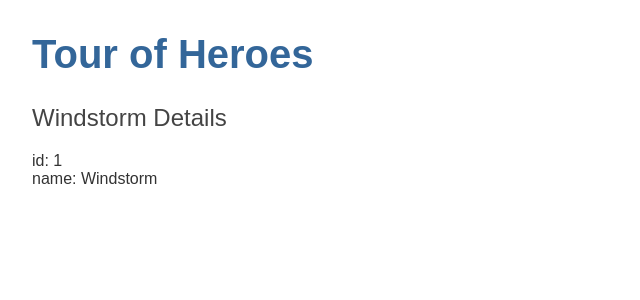
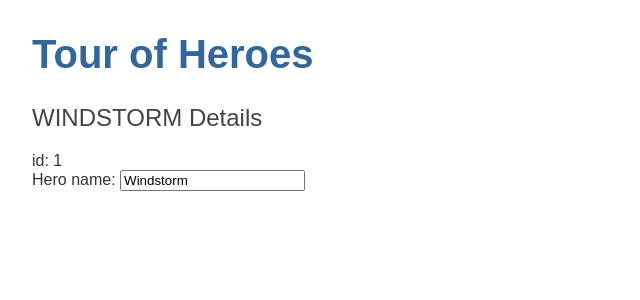
Before and after one commit to jefffock/angular-tour-of-heroes, an Angular app: page / in a window 1280 px wide. Shown: the top 300 px of the page, without its empty margins (0-640 px from the left). Built offline with nearby package versions, Linux system fonts and the light colour scheme.

Commit message:
Added 2-way data binding to change heroes name

```diff
--- a/src/app/app.module.ts
+++ b/src/app/app.module.ts
@@ -1,9 +1,9 @@
 import { NgModule } from '@angular/core';
 import { BrowserModule } from '@angular/platform-browser';
-
 import { AppRoutingModule } from './app-routing.module';
 import { AppComponent } from './app.component';
 import { HeroesComponent } from './heroes/heroes.component';
+import { FormsModule } from '@angular/forms';
 
 @NgModule({
   declarations: [
@@ -12,7 +12,8 @@ import { HeroesComponent } from './heroes/heroes.component';
   ],
   imports: [
     BrowserModule,
-    AppRoutingModule
+    AppRoutingModule,
+    FormsModule,
   ],
   providers: [],
   bootstrap: [AppComponent]
--- a/src/app/heroes/heroes.component.html
+++ b/src/app/heroes/heroes.component.html
@@ -1,3 +1,6 @@
-<h2>{{hero.name}} Details</h2>
+<h2>{{hero.name | uppercase}} Details</h2>
 <div><span>id: </span>{{hero.id}}</div>
-<div><span>name: </span>{{hero.name}}</div>
+<div>
+  <label for="name">Hero name: </label>
+  <input id="name" [(ngModel)]="hero.name" placeholder="name">
+</div>
```
